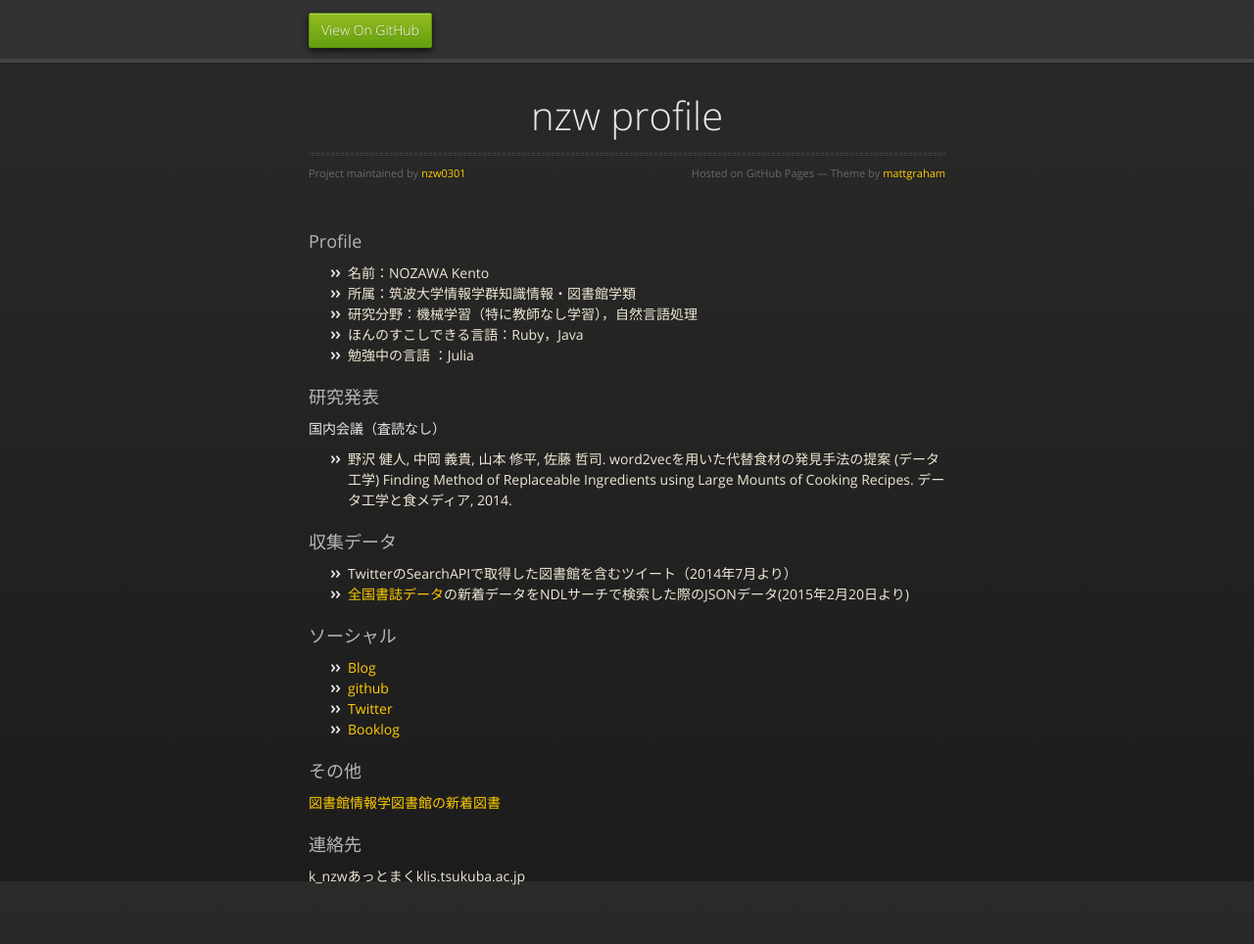
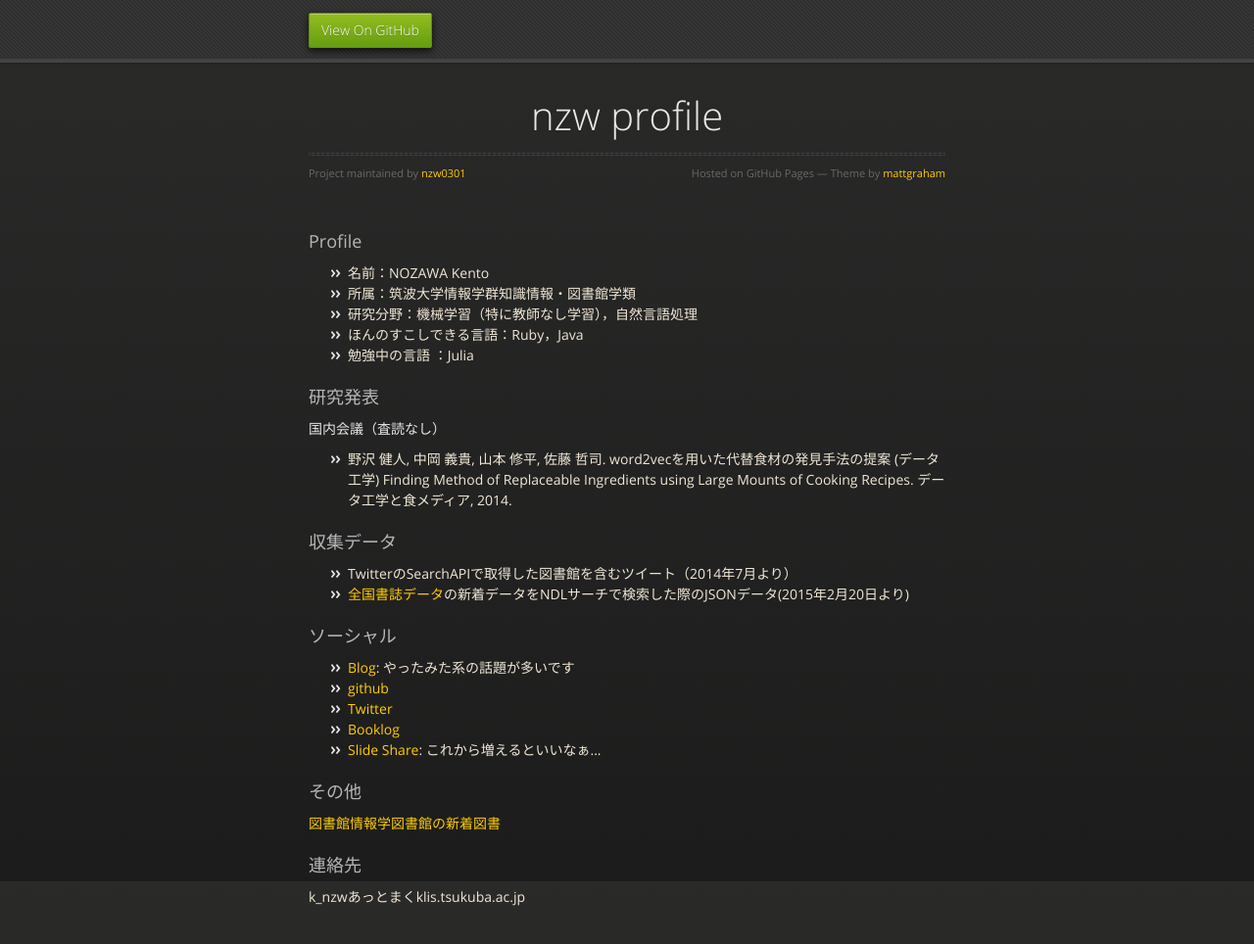
Before and after one commit to nzw0301/nzw0301.github.io, a Jekyll site: the page index.html, which Jekyll copies as it is, in a window 1280 px wide and 1036 px high. Shown: the top 964 px of the window at 98% size. Built offline with Jekyll 4.4.1, drawn with Linux system fonts in a browser that asks for light colours; nearby versions of some CDN libraries.

Commit message:
add file

```diff
--- a/index.html
+++ b/index.html
@@ -58,10 +58,11 @@
 
         <h3>ソーシャル</h3>
         <ul>
-          <li><a href="http://nzw.hatenablog.jp/">Blog</a></li>
+          <li><a href="http://nzw.hatenablog.jp/">Blog</a>: やったみた系の話題が多いです</li>
           <li><a href="https://github.com/nzw0301">github</a></li>
           <li><a href="https://twitter.com/nozawa0301">Twitter</a></li>
           <li><a href="http://booklog.jp/users/nozawa0301/">Booklog</a></li>
+          <li><a href="www.slideshare.net/kentonozawa75">Slide Share</a>: これから増えるといいなぁ...</li>
         </ul>
 
         <h3>その他</h3>
@@ -71,8 +72,6 @@
 
 
         <!-- <a id="welcome-to-github-pages" class="anchor" href="#welcome-to-github-pages" aria-hidden="true"><span class="octicon octicon-link"></span></a>Welcome to GitHub Pages.</h3> -->
-
-
 
       </section>
 
--- a/resource/prml_2.html
+++ b/resource/prml_2.html
@@ -4,7 +4,7 @@
 <html xmlns="http://www.w3.org/1999/xhtml" lang="en" xml:lang="en">
 <head>
 <title>PRML2章</title>
-<!-- 2015-05-13 水 17:02 -->
+<!-- 2015-05-14 木 02:55 -->
 <meta  http-equiv="Content-Type" content="text/html;charset=utf-8" />
 <meta  name="generator" content="Org-mode" />
 <meta  name="author" content="nzw" />
@@ -208,7 +208,7 @@ var[x] = \mathbb{E}_y[var_x[x|y]]+var_y[\mathbb{E}_x[x|y]] \tag{2.271}
 </div>
 <div id="postamble" class="status">
 <p class="author">Author: nzw</p>
-<p class="date">Created: 2015-05-13 水 17:02</p>
+<p class="date">Created: 2015-05-14 木 02:55</p>
 <p class="creator"><a href="http://www.gnu.org/software/emacs/">Emacs</a> 24.5.1 (<a href="http://orgmode.org">Org</a> mode 8.2.10)</p>
 <p class="validation"><a href="http://validator.w3.org/check?uri=referer">Validate</a></p>
 </div>
--- a/resource/prml_2.org
+++ b/resource/prml_2.org
@@ -1,6 +1,5 @@
 #+TITLE: PRML2章
 #+AUTHOR: nzw
-P
 #+OPTIONS: toc:nil num:nil f:nil
 
 ** 2.8 分散
```
